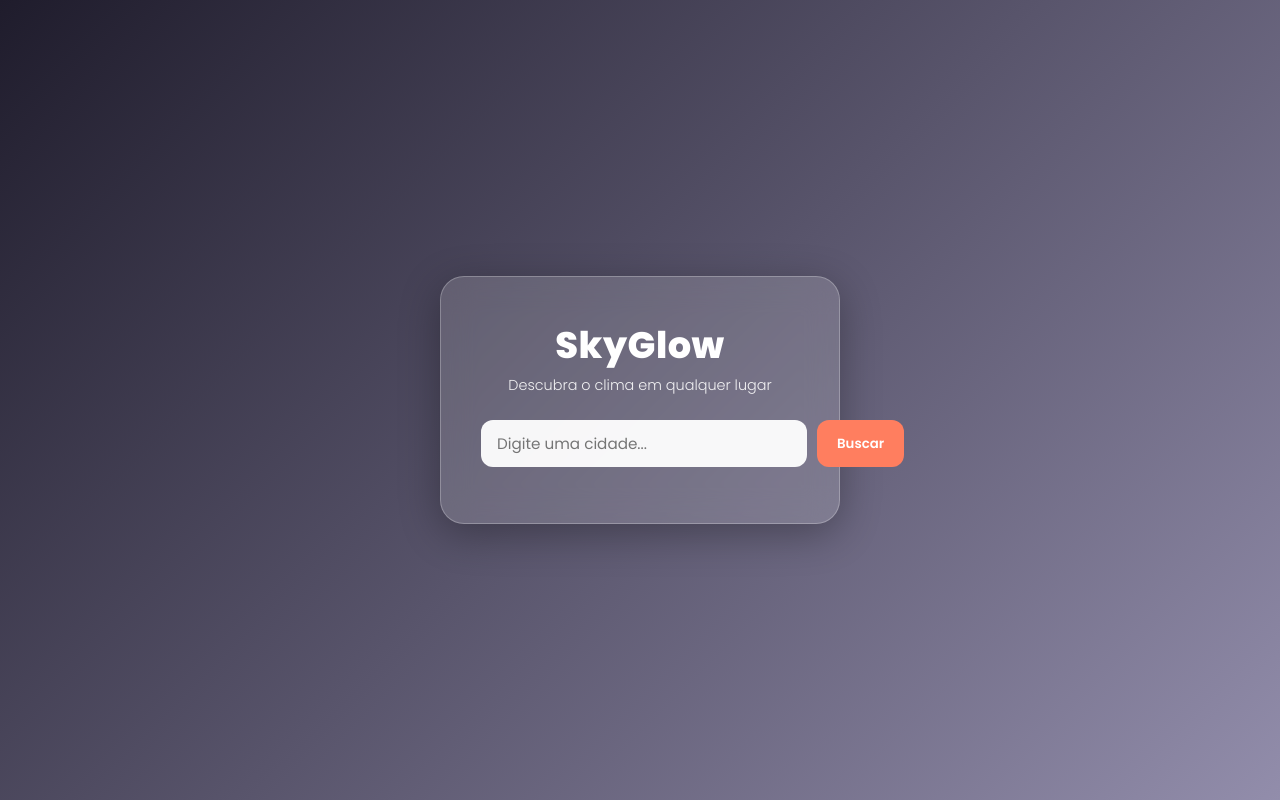
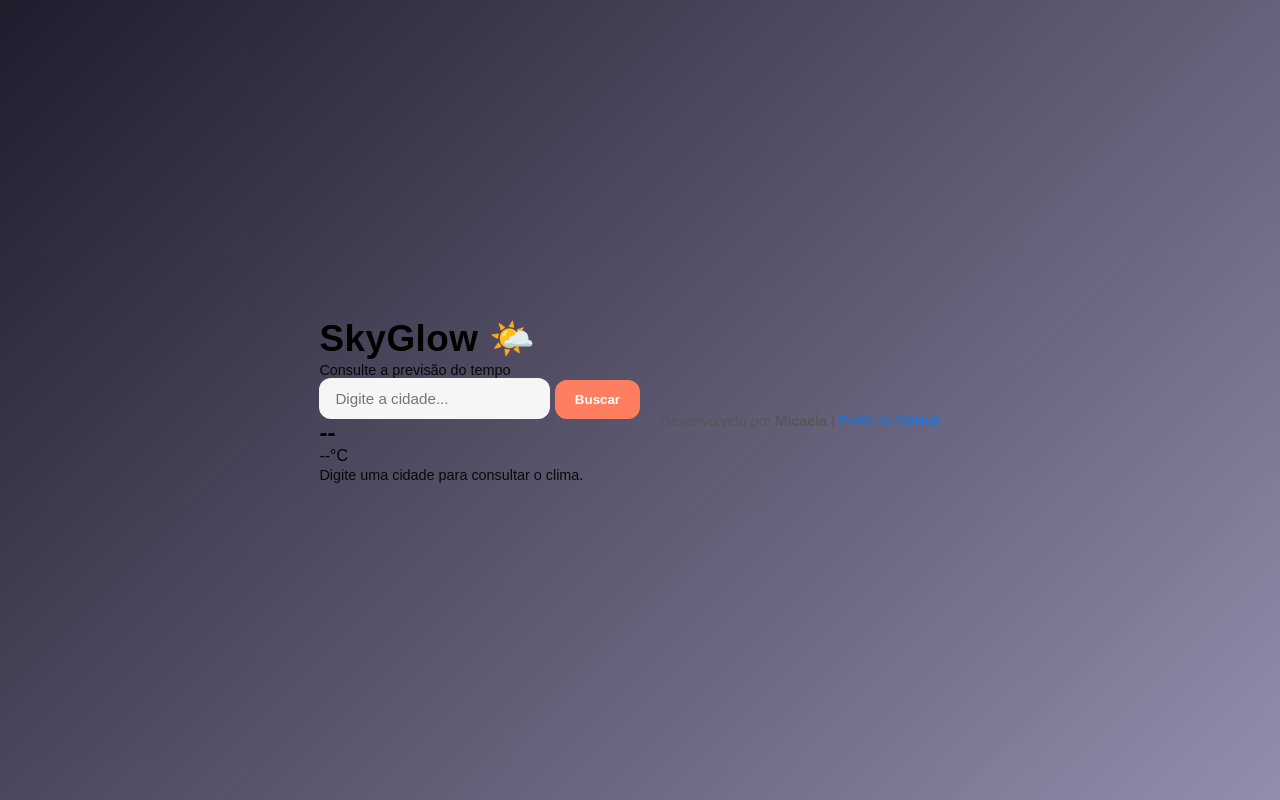
Before and after one commit to micaelacouto/skyglow-weather, a Flask app: page / in a window 1280 px wide. Run offline with Flask 3, Linux system fonts and the light colour scheme.

Commit message:
Adiciona rodape com assinatura da Micaela

```diff
--- a/templates/index.html
+++ b/templates/index.html
@@ -3,41 +3,31 @@
 <head>
     <meta charset="UTF-8">
     <meta name="viewport" content="width=device-width, initial-scale=1.0">
-    <title>SkyGlow - Clima em Tempo Real</title>
-    <!-- Fonte Poppins do Google Fonts -->
-    <link rel="preconnect" href="https://fonts.googleapis.com">
-    <link rel="preconnect" href="https://fonts.gstatic.com" crossorigin>
-    <link href="https://fonts.googleapis.com/css2?family=Poppins:wght@300;400;600;700;800&display=swap" rel="stylesheet">
-
+    <title>SkyGlow - Previsão do Tempo</title>
     <link rel="stylesheet" href="{{ url_for('static', filename='style.css') }}">
 </head>
-<body class="tema-padrao">
-    <div id="bg-animacao"></div>
+<body>
+    <div class="container">
+        <h1>SkyGlow 🌤️</h1>
+        <p class="subtitle">Consulte a previsão do tempo</p>
 
-    <div class="card-clima">
-        <header>
-            <h1>SkyGlow</h1>
-            <p>Descubra o clima em qualquer lugar</p>
-        </header>
-
-        <div class="busca-box">
-            <input type="text" id="cidade-input" placeholder="Digite uma cidade..." autocomplete="off">
-            <button id="btn-buscar">Buscar</button>
+        <div class="search-box">
+            <input type="text" id="cityInput" placeholder="Digite a cidade...">
+            <button id="searchBtn">Buscar</button>
         </div>
 
-        <div id="resultado" class="resultado-box escondido">
-            <h2 id="cidade-nome">--</h2>
-            <div class="temperatura-destaque">
-                <span id="temp-valor">--</span>°C
+        <div id="weatherResult" class="weather-card">
+            <h2 id="cityName">--</h2>
+            <div class="temp-container">
+                <span id="temperature">--°C</span>
             </div>
-            <div class="detalhes">
-                <p><strong>Vento:</strong> <span id="vento-valor">--</span> km/h</p>
-                <p><strong>Status:</strong> <span id="status-texto">--</span></p>
-            </div>
+            <p id="description">Digite uma cidade para consultar o clima.</p>
         </div>
+    </div>
 
-        <p id="mensagem-erro" class="erro escondido"></p>
-    </div>
+    <footer style="margin-top: 40px; text-align: center; padding: 20px; font-family: sans-serif; color: #555;">
+        <p>Desenvolvido por <strong>Micaela</strong> | <a href="https://github.com/micaelacouto" target="_blank" rel="noopener noreferrer" style="color: #007bff; text-decoration: none;">Perfil no GitHub</a></p>
+    </footer>
 
     <script src="{{ url_for('static', filename='script.js') }}"></script>
 </body>
```
